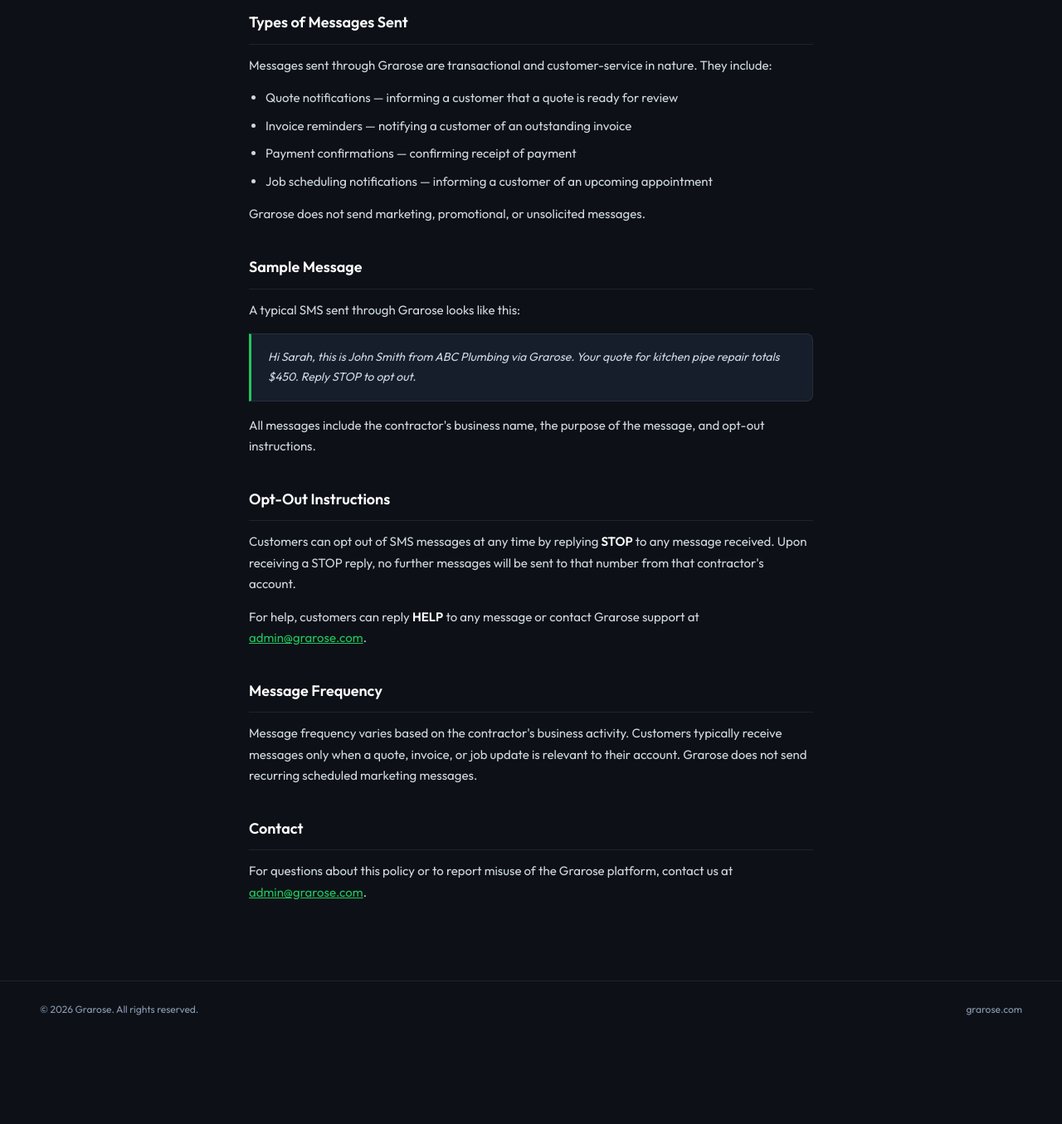
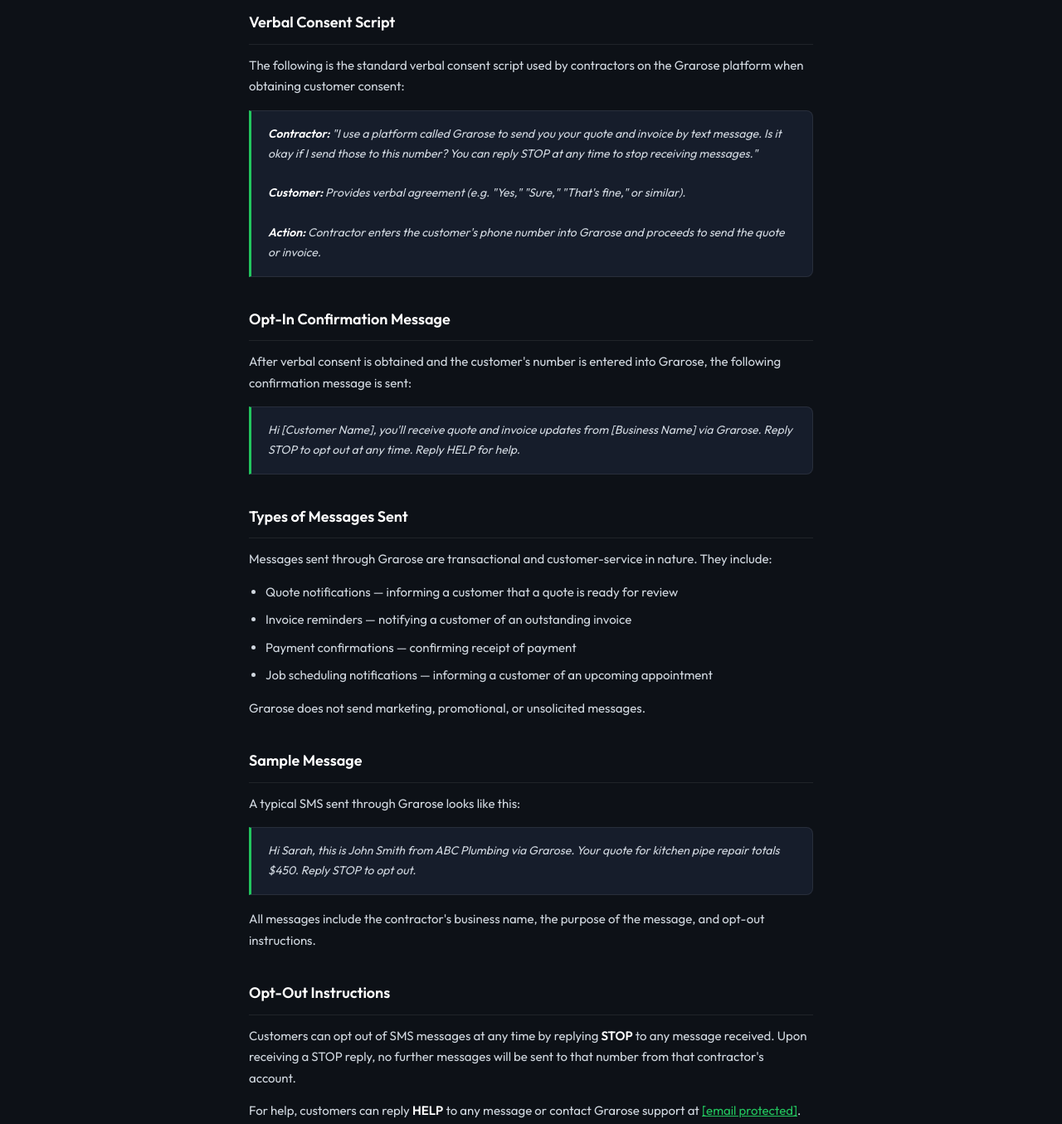
Before and after one commit to cbasham75/grarose-site, a plain HTML site: page consent.html in a window 1280 px wide. Shown: the part 940-2295 px from the top of the page at 83% size. Before the commit the page ends 2192 px from the top, so only its background shows below. Drawn offline with nearby package versions, Linux system fonts and the light colour scheme; a web font is replaced by a local one.

Commit message:
Add files via upload

```diff
--- a/consent.html
+++ b/consent.html
@@ -103,6 +103,24 @@ footer a:hover { color: #fff; }
     <p><strong>Grarose requires all contractors using the platform to obtain proper consent from their customers before sending any SMS messages.</strong> Use of the platform constitutes agreement to this requirement.</p>
   </div>
 
+  <h2>Verbal Consent Script</h2>
+
+  <p>The following is the standard verbal consent script used by contractors on the Grarose platform when obtaining customer consent:</p>
+
+  <div class="sample-msg">
+    <strong>Contractor:</strong> "I use a platform called Grarose to send you your quote and invoice by text message. Is it okay if I send those to this number? You can reply STOP at any time to stop receiving messages."<br><br>
+    <strong>Customer:</strong> Provides verbal agreement (e.g. "Yes," "Sure," "That's fine," or similar).<br><br>
+    <strong>Action:</strong> Contractor enters the customer's phone number into Grarose and proceeds to send the quote or invoice.
+  </div>
+
+  <h2>Opt-In Confirmation Message</h2>
+
+  <p>After verbal consent is obtained and the customer's number is entered into Grarose, the following confirmation message is sent:</p>
+
+  <div class="sample-msg">
+    Hi [Customer Name], you'll receive quote and invoice updates from [Business Name] via Grarose. Reply STOP to opt out at any time. Reply HELP for help.
+  </div>
+
   <h2>Types of Messages Sent</h2>
 
   <p>Messages sent through Grarose are transactional and customer-service in nature. They include:</p>
@@ -130,7 +148,7 @@ footer a:hover { color: #fff; }
 
   <p>Customers can opt out of SMS messages at any time by replying <strong>STOP</strong> to any message received. Upon receiving a STOP reply, no further messages will be sent to that number from that contractor's account.</p>
 
-  <p>For help, customers can reply <strong>HELP</strong> to any message or contact Grarose support at <a href="mailto:admin@grarose.com" style="color:var(--green)">admin@grarose.com</a>.</p>
+  <p>For help, customers can reply <strong>HELP</strong> to any message or contact Grarose support at <a href="/cdn-cgi/l/email-protection#98f9fcf5f1f6d8ffeaf9eaf7ebfdb6fbf7f5" style="color:var(--green)"><span class="__cf_email__" data-cfemail="1b7a7f7672755b7c697a6974687e35787476">[email&#160;protected]</span></a>.</p>
 
   <h2>Message Frequency</h2>
 
@@ -138,14 +156,4 @@ footer a:hover { color: #fff; }
 
   <h2>Contact</h2>
 
-  <p>For questions about this policy or to report misuse of the Grarose platform, contact us at <a href="mailto:admin@grarose.com" style="color:var(--green)">admin@grarose.com</a>.</p>
-
-</div>
-
-<footer>
-  <span>© 2026 Grarose. All rights reserved.</span>
-  <a href="https://grarose.com">grarose.com</a>
-</footer>
-
-</body>
-</html>
+  <p>For questions about this policy or to report misuse of the Grarose platform, contact us at <a href="/cdn-cgi/l/email-protection#9efffaf3f7f0def9ecffecf1edfbb0fdf1f3" style="color:var(--green)"><s
```
